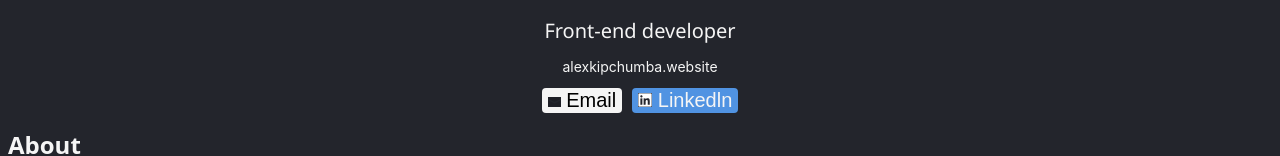
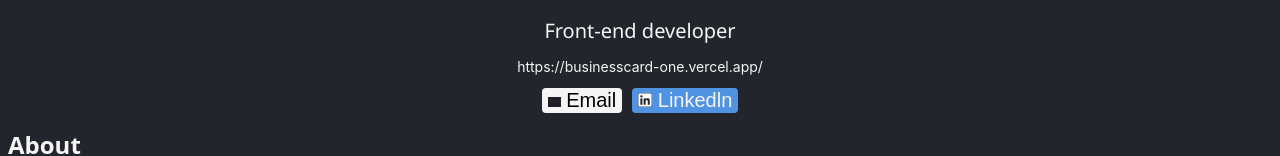
Before and after one commit to chumbah/businesscard, a React (Vite) app: page / in a window 1280 px wide. Shown: the part 250-406 px from the top of the page. Built offline with nearby package versions, Linux system fonts and the light colour scheme.

Commit message:
Update Nav.jsx

```diff
--- a/src/Nav.jsx
+++ b/src/Nav.jsx
@@ -5,7 +5,7 @@ export default function Name(){
         <div>
             <h1 className="name">ALEX KIPCHUMBA</h1>
             <p className="skill">Front-end developer</p>
-            <p className="web">alexkipchumba.website</p>
+            <p className="web">https://businesscard-one.vercel.app/</p>
             <div className="link">
             <button className="email"><a href="mailto:alexkebenei10@gmail.com?subject=Network with me=<b>ME</b>"></a> <img src="/Icon.png"></img> Email</button>
             <button className="linkedn"><a href="https://www.linkedin.com/in/alex-kipchumba-662717261/"></a><img src="/Vector.png"></img> Linkedln</button>
```
